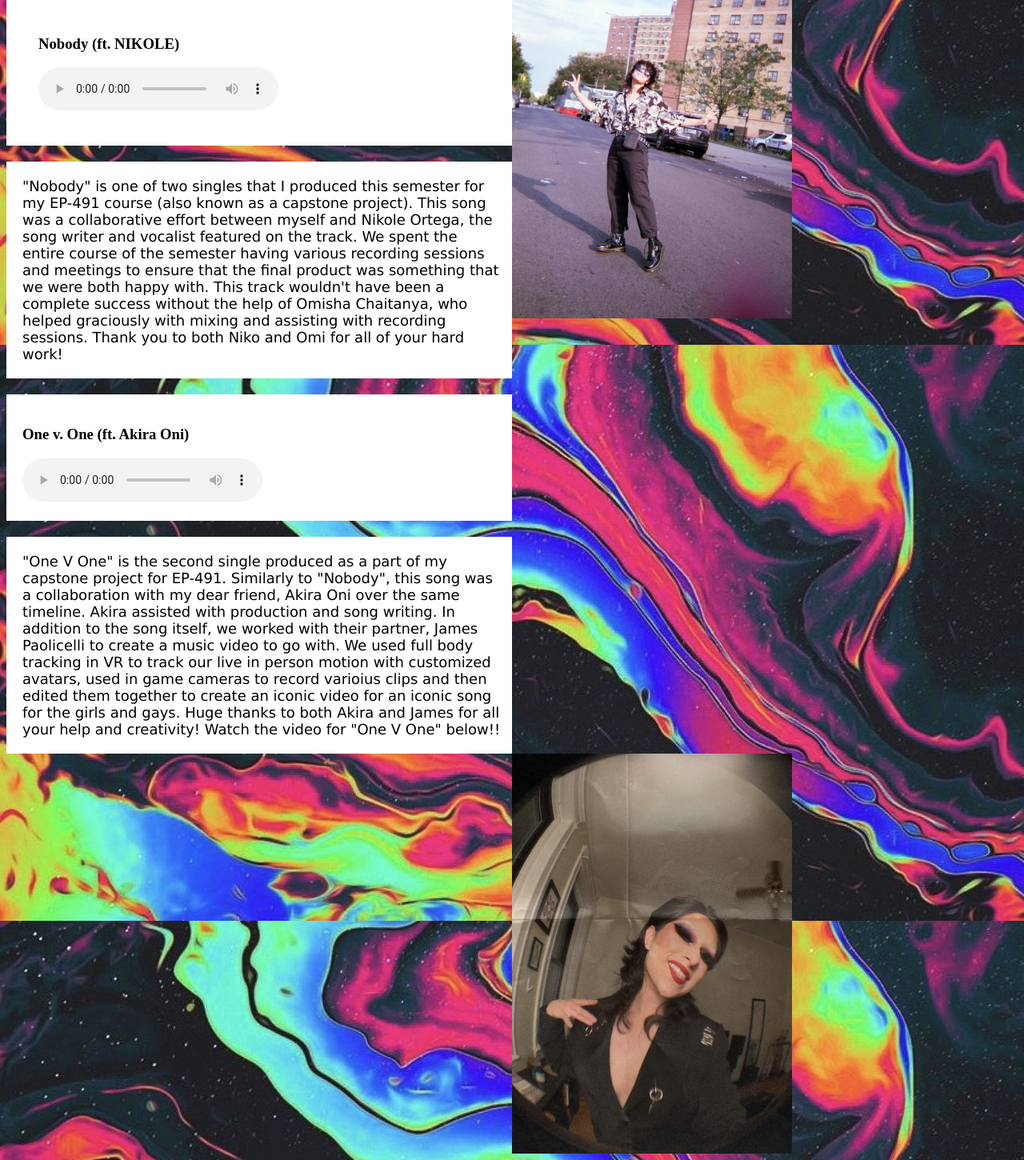
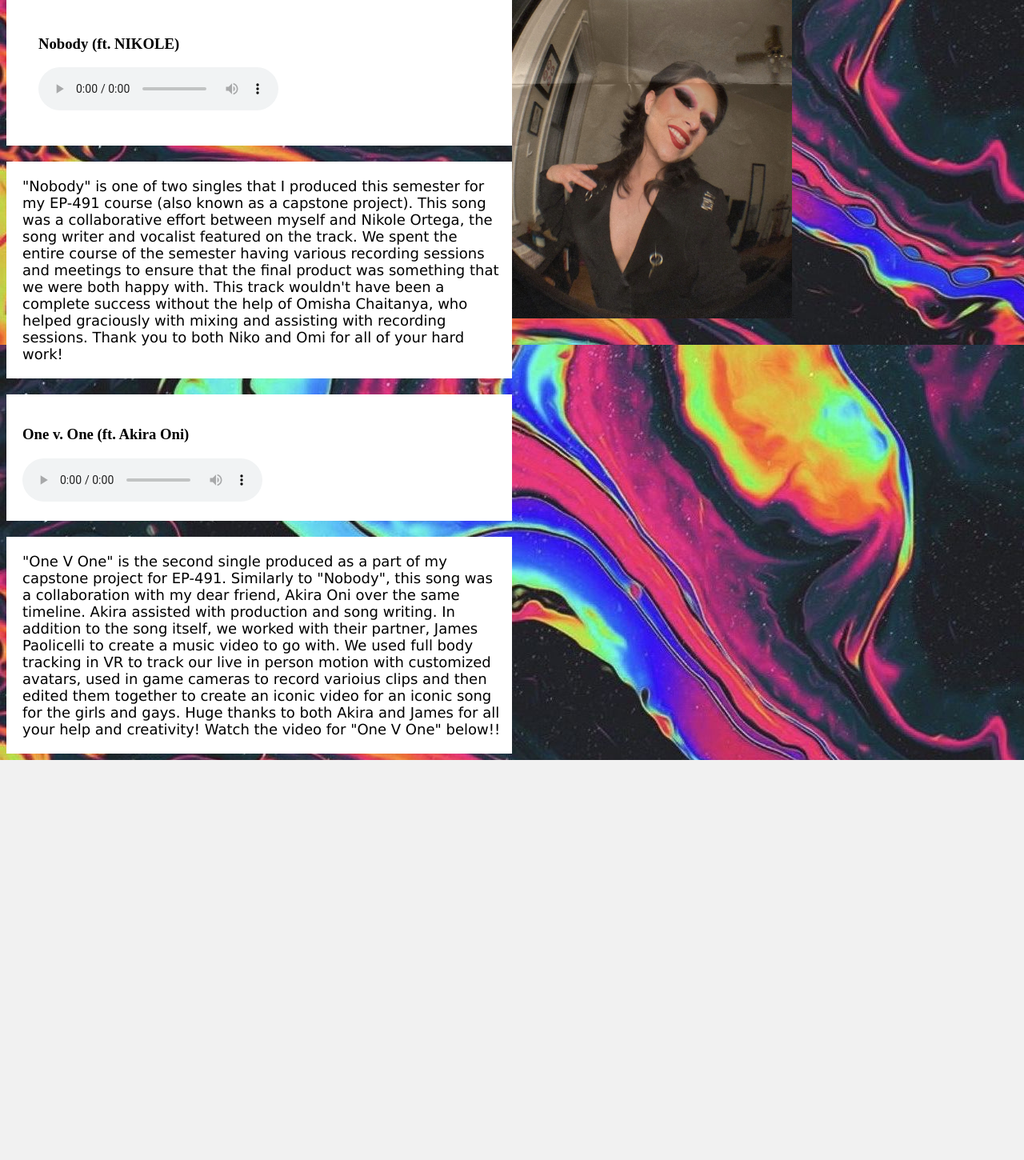
Before and after one commit to asavransky/asavransky.github.io, a plain HTML site: page index.html in a window 1280 px wide. Shown: the part 289-1739 px from the top of the page at 80% size. After the commit the page ends 1239 px from the top, so only its background shows below. Drawn offline with Linux system fonts and the light colour scheme.

Commit message:
image swap

```diff
--- a/index.html
+++ b/index.html
@@ -67,15 +67,10 @@
   </div>
 <div class="row">
   <div class="rightcolumn">
-    <img src="self-nyc.jpg" alt="picture of Audrey">
+    <img src="icon.JPG" alt="fish eye lens picture of chickpea">
   </div>
 </div>
 
-<div class="row">
-  <div class="rightcolumn">
-      <img src="icon.JPG" alt "fish eye lens picture of Chickpea">
-  </div>
-</div>
 </audio>
 
 
```
Also changed, not shown: about.html (+1 -1 lines).
